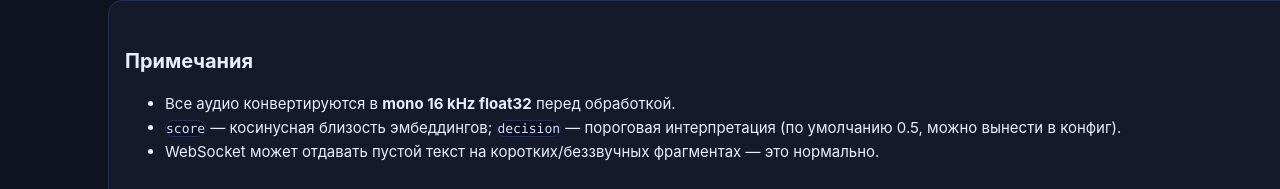
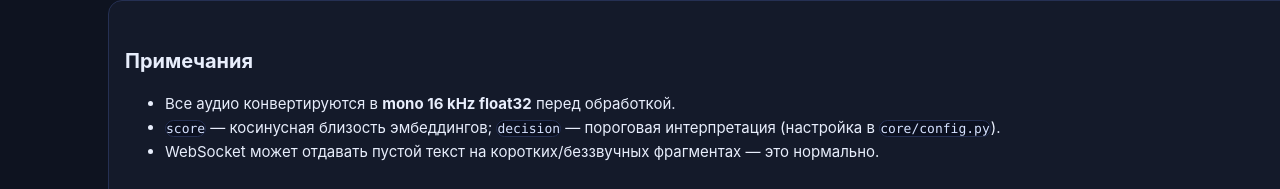
Before and after one commit to theycomeunstuck/Alena_audio, a plain HTML site: page docs/index.html in a window 1280 px wide. Shown: the part 4923-5112 px from the top of the page. Drawn offline with Linux system fonts and the light colour scheme.

Commit message:
docs update

```diff
--- a/docs/index.html
+++ b/docs/index.html
@@ -227,7 +227,7 @@
     <h2>Примечания</h2>
     <ul>
       <li>Все аудио конвертируются в <strong>mono 16 kHz float32</strong> перед обработкой.</li>
-      <li><code>score</code> — косинусная близость эмбеддингов; <code>decision</code> — пороговая интерпретация (по умолчанию 0.5, можно вынести в конфиг).</li>
+      <li><code>score</code> — косинусная близость эмбеддингов; <code>decision</code> — пороговая интерпретация (настройка в <code>core/config.py</code>).</li>
       <li>WebSocket может отдавать пустой текст на коротких/беззвучных фрагментах — это нормально.</li>
     </ul>
 
```
Also changed, not shown: 1 other file. Lines whose indentation alone changed are shown as unchanged.
